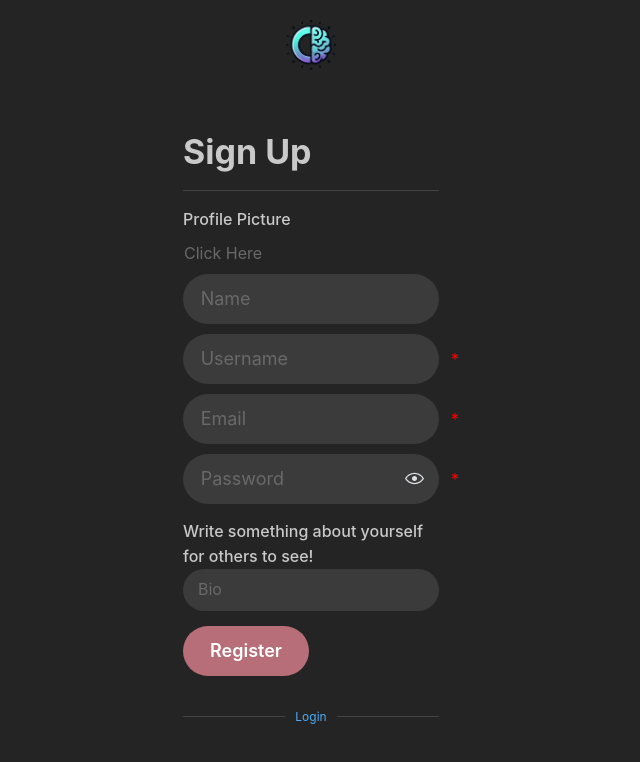
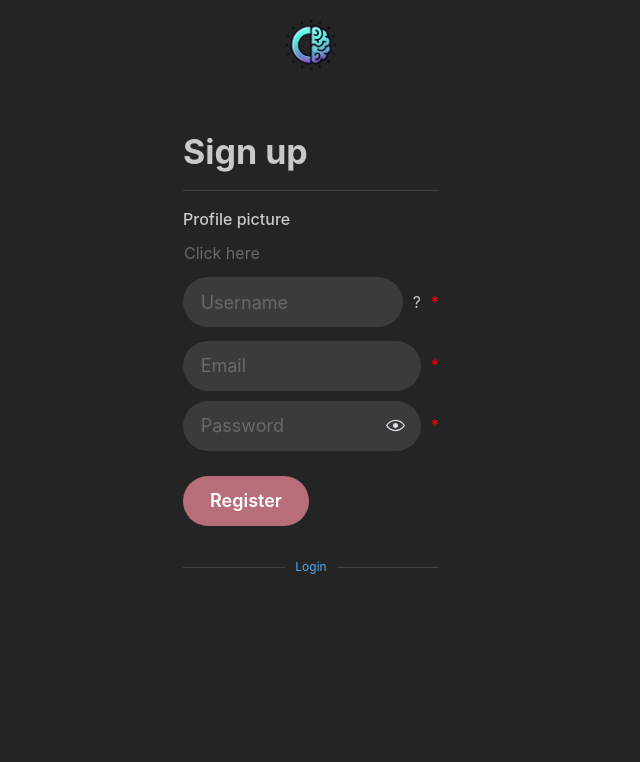
Before and after one commit to Draimonox/Curio, a Next.js app: page / in a window 1280 px wide. Shown: the top 762 px of the page, without its empty margins (329-969 px from the left). Built offline with nearby package versions, Linux system fonts and the light colour scheme.

Commit message:
sign up JSX updated

```diff
--- a/src/app/page.tsx
+++ b/src/app/page.tsx
@@ -6,10 +6,11 @@ import {
   Center,
   Divider,
   FileInput,
+  Flex,
   Input,
   PasswordInput,
-  Textarea,
   Title,
+  Tooltip,
 } from "@mantine/core";
 import logo from "../../public/trimmies.png";
 // import fallback from "./icon.ico";
@@ -17,6 +18,7 @@ import Image from "next/image";
 // import { useEffect, useState } from "react";
 
 function SignUp() {
+  // TS Here
   return (
     <>
       <Center style={{ padding: "20px" }}>
@@ -28,7 +30,7 @@ function SignUp() {
           //  onSubmit={handleRegister}
         >
           <div>
-            <Title order={1}>Sign Up</Title>
+            <Title order={1}>Sign up</Title>
             <Divider my="md" />
           </div>
 
@@ -36,8 +38,8 @@ function SignUp() {
             variant="unstyled"
             size="md"
             radius="lg"
-            label="Profile Picture"
-            placeholder="Click Here"
+            label="Profile picture"
+            placeholder="Click here"
             style={{ marginTop: "10px" }}
             // onChange={handleImageChange}
           />
@@ -62,17 +64,13 @@ function SignUp() {
               </>
             )} */}
           </Center>
-          <div style={{ position: "relative", marginBottom: "10px" }}>
-            <Input
-              variant="filled"
-              size="lg"
-              radius="xl"
-              placeholder="Name"
-              style={{ width: "100%", marginBottom: "10px" }}
-              // value={name}
-              // onChange={(e) => setName(e.target.value)}
-            />
-            <div style={{ position: "relative", marginBottom: "10px" }}>
+
+          <Flex
+            style={{ marginBottom: "10px" }}
+            align="center"
+            gap={10}
+            // justify="center"
+          >
             <Input
               variant="filled"
               size="lg"
@@ -82,20 +80,19 @@ function SignUp() {
               // value={username}
               // onChange={(e) => setUsername(e.target.value)}
             />
+            <Tooltip label="You will not be able to change your username as we are in beta">
+              <p>?</p>
+            </Tooltip>
             <span
               style={{
                 color: "red",
-                  position: "absolute",
-                  top: "50%",
-                  right: "-20px",
-                  transform: "translateY(-50%)",
               }}
             >
               *
             </span>
-            </div>
-          </div>
-          <div style={{ position: "relative", marginBottom: "10px" }}>
+          </Flex>
+
+          <Flex align="center" gap={10} style={{ marginBottom: "10px" }}>
             <Input
               variant="filled"
               size="lg"
@@ -108,16 +105,16 @@ function SignUp() {
             <span
               style={{
                 color: "red",
-                position: "absolute",
-                top: "50%",
-                right: "-20px",
-                transform: "translateY(-50%)",
               }}
             >
               *
             </span>
-          </div>
-          <div style={{ position: "relative", marginBottom: "10px" }}>
+          </Flex>
+          <Flex
+            align="center"
+            gap={10}
+            style={{ position: "relative", marginBottom: "10px" }}
+          >
             <PasswordInput
               variant="filled"
               size="lg"
@@ -130,28 +127,12 @@ function SignUp() {
             <span
               style={{
                 color: "red",
-                position: "absolute",
-                top: "50%",
-                right: "-20px",
-                transform: "translateY(-50%)",
               }}
             >
               *
             </span>
-          </div>
-          <Textarea
-            placeholder="Bio"
-            label="Write something about yourself for others to see!"
-            radius="xl"
-            variant="filled"
-            autosize
-            maxLength={100}
-            minRows={1}
-            size="md"
-            // value={bio}
-            // onChange={(e) => setBio(e.target.value)}
-            style={{ marginTop: "15px" }}
-          />
+          </Flex>
+
           <Button
             variant="filled"
             size="lg"
```
Also changed, not shown: 1 other file (tests, documents, lock files or other folders). Lines whose indentation alone changed are shown as unchanged.
